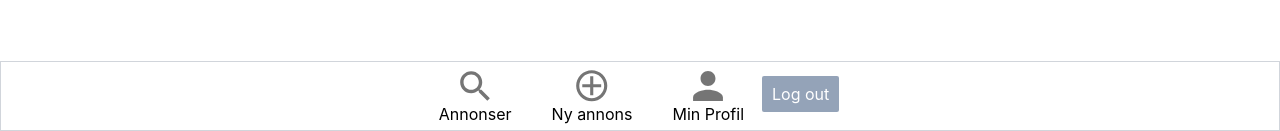
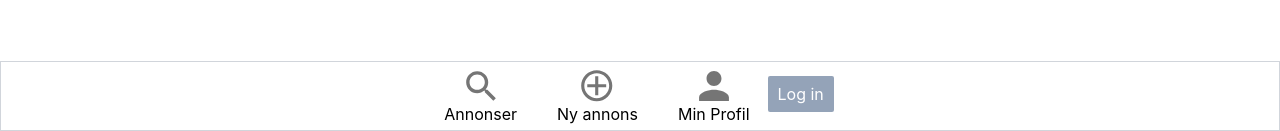
Before and after one commit to FredrikFalto/Smart-Waste, a React (Create React App) app in the folder frontend/: page /listings/1 in a window 1280 px wide. Shown: the part 669-800 px from the top of the page. Built offline with nearby package versions, Linux system fonts and the light colour scheme; no server answers.

Commit message:
Added more functionality for jwt and logging in/out

```diff
--- a/frontend/src/components/navbar/navbar.jsx
+++ b/frontend/src/components/navbar/navbar.jsx
@@ -1,5 +1,6 @@
 import React from 'react'
 import { useLogout } from '../../hooks/useLogout'
+import { useAuthContext } from '../../hooks/useAuthContext'
 
 import './navbar.css'
 
@@ -10,6 +11,7 @@ import ProfileIcon from '../../img/ProfileIcon.svg'
 
 const Navbar = () => {
     const { logout } = useLogout()
+    const { user } = useAuthContext()
 
     const handleClick = () => {
         logout()
@@ -37,6 +39,10 @@ const Navbar = () => {
                     </a>
                 </li>
                 <li>
+                    {user && (
+                        <div>
+                            <span>{user.email}</span>
+                            <br />
                             <button
                                 className='bg-slate-400 rounded-md text-white ml-4 mt-1'
                                 id='logButton'
@@ -44,6 +50,18 @@ const Navbar = () => {
                             >
                                 Log out
                             </button>
+                        </div>
+                    )}
+                    {!user && (
+                        <div>
+                            <button
+                                className='bg-slate-400 rounded-md text-white ml-4 mt-1'
+                                id='logButton'
+                            >
+                                <a href='/'>Log in</a>
+                            </button>
+                        </div>
+                    )}
                 </li>
             </ul>
         </nav>
--- a/frontend/src/context/AuthContext.js
+++ b/frontend/src/context/AuthContext.js
@@ -1,4 +1,4 @@
-import { createContext, useReducer } from 'react'
+import { createContext, useReducer, useEffect } from 'react'
 
 export const AuthContext = createContext()
 
@@ -18,6 +18,14 @@ export const AuthContextProvider = ({ children }) => {
         user: null,
     })
 
+    useEffect(() => {
+        const user = JSON.parse(localStorage.getItem('user'))
+
+        if (user) {
+            dispatch({ type: 'LOGIN', payload: user })
+        }
+    }, [])
+
     console.log('AuthContext state:', state)
 
     return (
```
Also changed, not shown: frontend/src/App.js (+4 -4 lines). Lines whose indentation alone changed are shown as unchanged.
